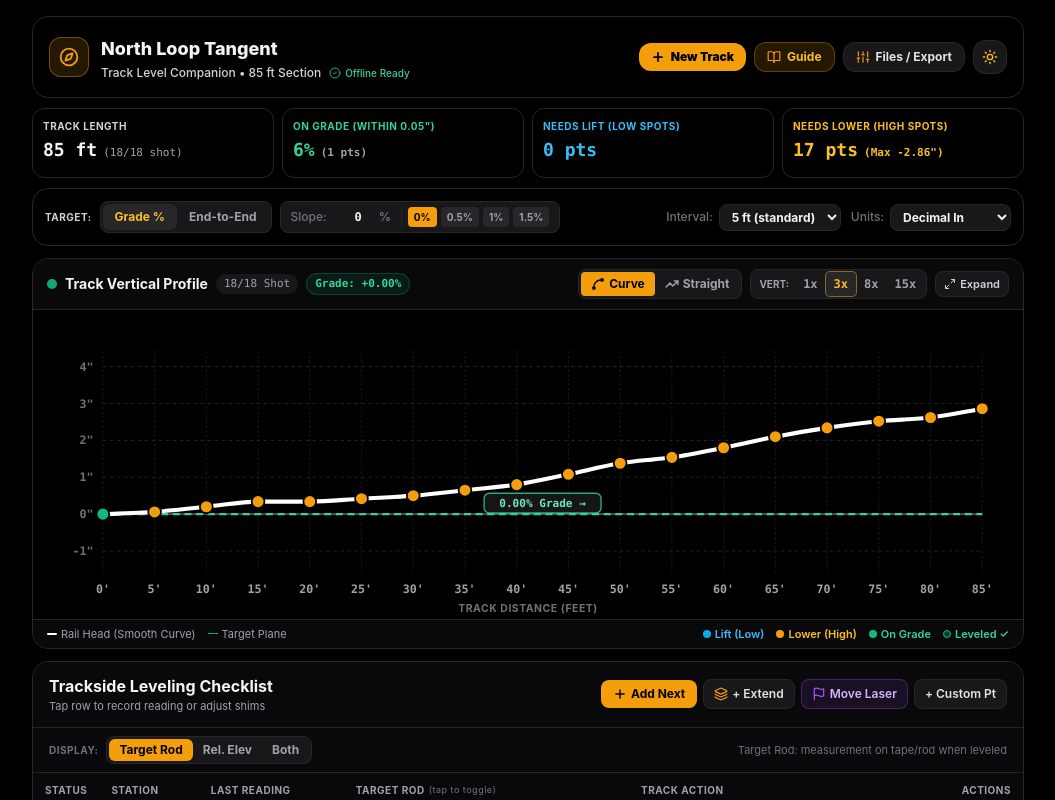
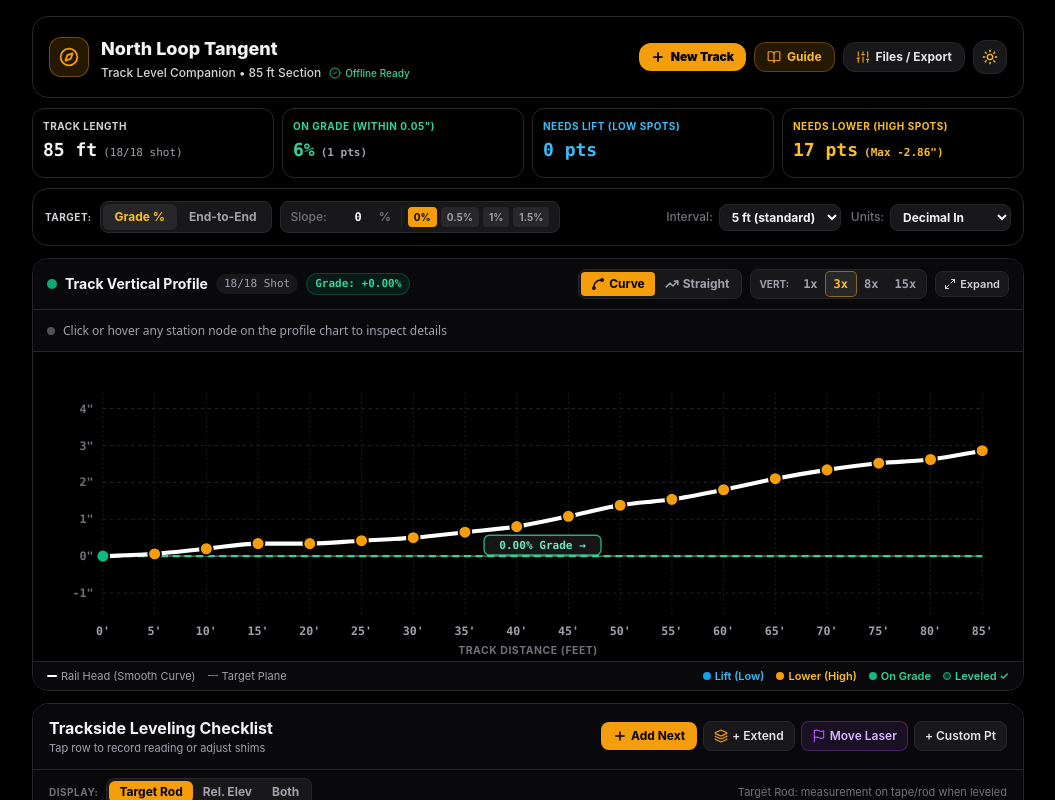
Before and after one commit to LoopRook/track-level-companion, a React (Vite) app: page / in a window 1280 px wide. Shown: the top 800 px of the page, without its empty margins (112-1167 px from the left). Built offline with nearby package versions, Linux system fonts and the light colour scheme.

Commit message:
fix(chart): resolve node hover jitter and diagonal jump in ProfileChart

```diff
--- a/src/components/ProfileChart.tsx
+++ b/src/components/ProfileChart.tsx
@@ -338,10 +338,11 @@ export const ProfileChart: React.FC<ProfileChartProps> = ({
         </div>
       </div>
 
-      {/* Selected Station Banner / Active Readout */}
-      {currentInspectStation && (
-        <div className="px-3.5 py-2 bg-zinc-100 dark:bg-zinc-950 border-b border-zinc-200 dark:border-zinc-800 flex flex-wrap items-center justify-between text-xs font-mono gap-2">
-          <div className="flex items-center gap-2">
+      {/* Selected Station Banner / Active Readout - Persistent height prevents SVG layout shifts */}
+      <div className="min-h-[42px] px-3.5 py-2 bg-zinc-100 dark:bg-zinc-950 border-b border-zinc-200 dark:border-zinc-800 flex flex-wrap items-center justify-between text-xs font-mono gap-2 transition-colors">
+        {currentInspectStation ? (
+          <>
+            <div className="flex items-center gap-2 flex-wrap">
               <span className="font-bold text-amber-500 dark:text-amber-400">
                 Station {currentInspectStation.distanceFt} ft
               </span>
@@ -406,8 +407,14 @@ export const ProfileChart: React.FC<ProfileChartProps> = ({
                 Edit
               </button>
             </div>
+          </>
+        ) : (
+          <div className="flex items-center gap-2 text-zinc-500 dark:text-zinc-400 text-xs font-sans">
+            <span className="inline-block w-2 h-2 rounded-full bg-zinc-400 dark:bg-zinc-600" />
+            <span>Click or hover any station node on the profile chart to inspect details</span>
           </div>
         )}
+      </div>
 
       {/* Unified SVG Canvas Container */}
       <div className={`w-full ${isScrollable ? 'overflow-x-auto scrollbar-thin' : ''} bg-zinc-50/50 dark:bg-black select-none`}>
@@ -449,6 +456,7 @@ export const ProfileChart: React.FC<ProfileChartProps> = ({
           {/* Vertical Station Grid lines (X-Ticks) */}
           {stations.map(s => {
             const x = getX(s.distanceFt);
+            const isStationActive = currentInspectStation?.id === s.id;
             return (
               <g key={s.id}>
                 <line
@@ -456,14 +464,22 @@ export const ProfileChart: React.FC<ProfileChartProps> = ({
                   y1={padding.top}
                   x2={x}
                   y2={padding.top + innerHeight}
-                  className="stroke-zinc-200 dark:stroke-zinc-800/60 stroke-1"
-                  strokeDasharray="2,2"
+                  className={
+                    isStationActive
+                      ? 'stroke-amber-400 dark:stroke-amber-400 stroke-[1.5]'
+                      : 'stroke-zinc-200 dark:stroke-zinc-800/60 stroke-1'
+                  }
+                  strokeDasharray={isStationActive ? undefined : '2,2'}
                 />
                 <text
                   x={x}
                   y={padding.top + innerHeight + 18}
                   textAnchor="middle"
-                  className="font-mono text-[10px] fill-zinc-600 dark:fill-zinc-400 font-bold"
+                  className={`font-mono text-[10px] font-bold ${
+                    isStationActive
+                      ? 'fill-amber-600 dark:fill-amber-400'
+                      : 'fill-zinc-600 dark:fill-zinc-400'
+                  }`}
                 >
                   {s.distanceFt}'
                 </text>
@@ -541,6 +557,7 @@ export const ProfileChart: React.FC<ProfileChartProps> = ({
             const isMeasured = s.elevationInches !== null;
             const y = isMeasured ? getY(s.elevationInches!) : padding.top + innerHeight / 2;
             const isSelected = selectedStationId === s.id;
+            const isHovered = activeStation?.id === s.id;
 
             let dotFill = '#52525b'; // zinc-600 unmeasured
             if (isMeasured) {
@@ -552,7 +569,7 @@ export const ProfileChart: React.FC<ProfileChartProps> = ({
             return (
               <g
                 key={s.id}
-                className="cursor-pointer transition-transform hover:scale-125 active:scale-95"
+                className="cursor-pointer"
                 onClick={() => {
                   setActiveStation(s);
                   onSelectStation(s);
@@ -560,19 +577,34 @@ export const ProfileChart: React.FC<ProfileChartProps> = ({
                 onMouseEnter={() => setActiveStation(s)}
                 onMouseLeave={() => setActiveStation(null)}
               >
-                {/* Generous touch target */}
-                <circle cx={x} cy={y} r={17} fill="transparent" />
+                {/* Generous stable touch / mouse hit target */}
+                <circle cx={x} cy={y} r={18} fill="transparent" pointerEvents="all" />
+
+                {/* Hover halo ring */}
+                {isHovered && !isSelected && (
+                  <circle
+                    cx={x}
+                    cy={y}
+                    r={12}
+                    fill={dotFill}
+                    fillOpacity={0.22}
+                    stroke={dotFill}
+                    strokeWidth="1.5"
+                    className="pointer-events-none transition-all duration-150"
+                  />
+                )}
 
                 {/* Selection indicator ring */}
                 {isSelected && (
                   <circle
                     cx={x}
                     cy={y}
-                    r={10}
-                    fill="none"
+                    r={11}
+                    fill="#f59e0b"
+                    fillOpacity={0.2}
                     stroke="#f59e0b"
                     strokeWidth="2.5"
-                    className="animate-pulse"
+                    className="animate-pulse pointer-events-none"
                   />
                 )}
 
@@ -586,6 +618,7 @@ export const ProfileChart: React.FC<ProfileChartProps> = ({
                     stroke="#a855f7"
                     strokeWidth="2"
                     strokeDasharray="2,2"
+                    className="pointer-events-none"
                   />
                 )}
 
@@ -598,6 +631,7 @@ export const ProfileChart: React.FC<ProfileChartProps> = ({
                     fill="none"
                     stroke="#f59e0b"
                     strokeWidth="2"
+                    className="pointer-events-none"
                   />
                 )}
 
@@ -610,6 +644,7 @@ export const ProfileChart: React.FC<ProfileChartProps> = ({
                     fill="none"
                     stroke="#10b981"
                     strokeWidth="2"
+                    className="pointer-events-none"
                   />
                 )}
 
@@ -617,11 +652,12 @@ export const ProfileChart: React.FC<ProfileChartProps> = ({
                 <circle
                   cx={x}
                   cy={y}
-                  r={isMeasured ? (isSelected ? 6.5 : 5.5) : 3.5}
+                  r={isMeasured ? (isSelected || isHovered ? 7 : 5.5) : (isHovered ? 4.5 : 3.5)}
                   fill={s.completed ? '#10b981' : dotFill}
                   stroke={isSelected ? '#f59e0b' : '#000000'}
                   strokeWidth="1.5"
                   opacity={s.completed ? 0.6 : 1}
+                  className="transition-[r] duration-150 ease-out pointer-events-none"
                 />
               </g>
             );
```
Lines whose indentation alone changed are shown as unchanged.
